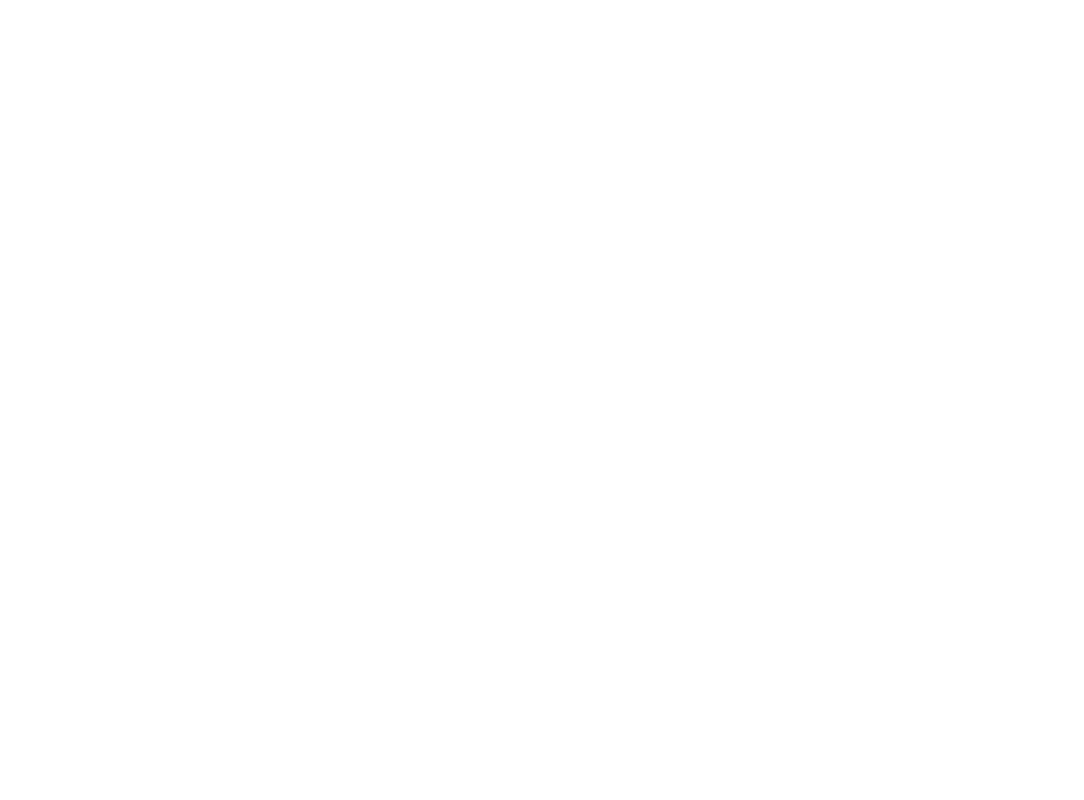
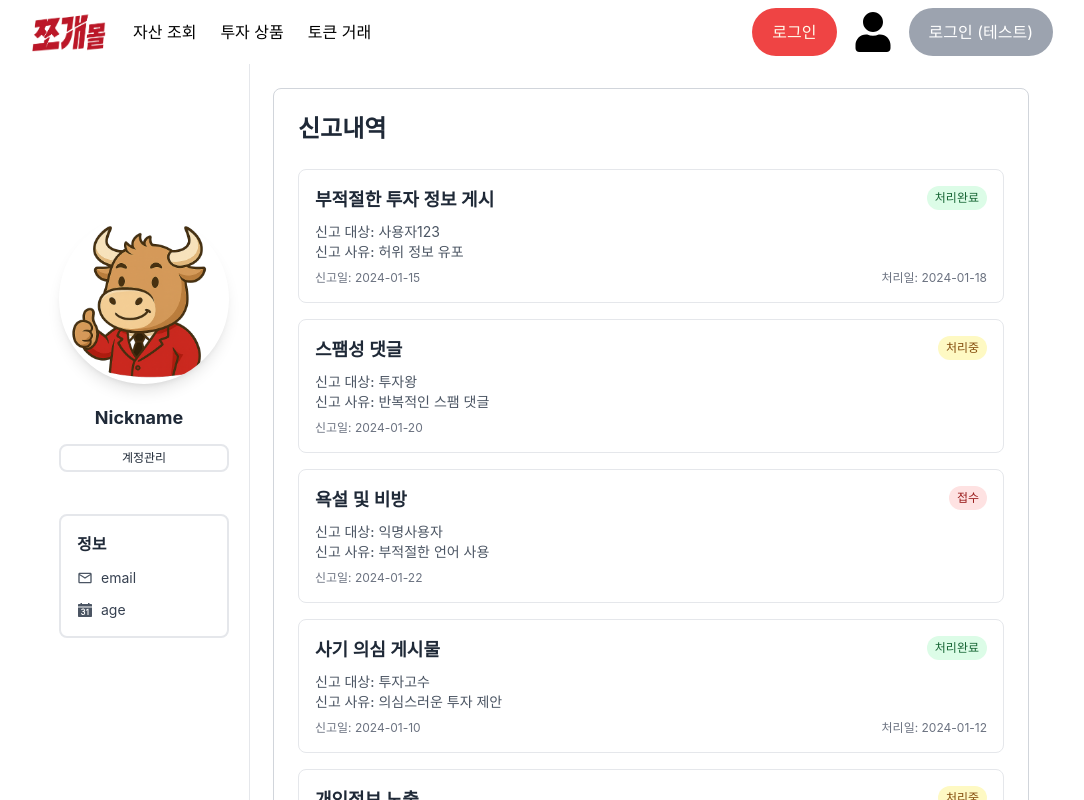
Before and after one commit to LG-CNS-2-FINAL-PROJECT-FINANCE/FrontEnd, a React (Create React App) app: page /my-reports in a window 1280 px wide. Before the commit this address had no page. Shown: the top 800 px of the page, without its empty margins (99-1183 px from the left). Built offline with nearby package versions, Linux system fonts and the light colour scheme.

Commit message:
Add: #46 신고내역 페이지 추가

```diff
--- a/src/App.jsx
+++ b/src/App.jsx
@@ -15,6 +15,7 @@ import MyInvestments from "./pages/MyPage/MyInvestments.jsx";
 import MyFavorites from "./pages/MyPage/MyFavorites.jsx";
 import AccountManagement from "./pages/MyPage/AccountManagement.jsx";
 import EditInfo from "./pages/MyPage/EditInfo.jsx";
+import MyReports from "./pages/MyPage/MyReports.jsx";
 
 function App() {
   return (
@@ -44,6 +45,7 @@ function App() {
             <Route path="/my-favorites" element={<MyFavorites />} />
             <Route path="/account-management" element={<AccountManagement />} />
             <Route path="/edit-info" element={<EditInfo />} />
+            <Route path="/my-reports" element={<MyReports />} />
           </Route>
 
           {/*관리자 페이지 헤더*/}
--- a/src/pages/MyPage/AccountManagement.jsx
+++ b/src/pages/MyPage/AccountManagement.jsx
@@ -8,8 +8,8 @@ import { LuUserPen } from "react-icons/lu";
 const EditInfo = () => {
     const navigate = useNavigate();
 
-    const handleEditInfo = () => {
-        navigate('/edit-info');
+    const handleNavigation = (path) => {
+        navigate(path);
     };
 
     return (
@@ -17,7 +17,7 @@ const EditInfo = () => {
             {/* Gray vertical line at 220px */}
             <div className="absolute left-[220px] top-0 bottom-0 w-px bg-gray-200 z-10"></div>
 
-            {/* Left side - Sticky Bull image area (same as MyPage) */}
+            {/* Left side - Sticky Bull image area*/}
             <div className="w-[220px] sticky top-0 h-screen">
                 <UserProfile />
             </div>
@@ -42,11 +42,11 @@ const EditInfo = () => {
 
                         {/* Form Fields */}
                         <div className="w-full space-y-4 mt-8">
-                            <div className="w-full py-2 pl-4 pr-4 text-gray-900 font-bold border-b border-gray-800 flex justify-between items-center cursor-pointer hover:bg-gray-50" onClick={handleEditInfo}>
+                            <div className="w-full py-2 pl-4 pr-4 text-gray-900 font-bold border-b border-gray-800 flex justify-between items-center cursor-pointer hover:bg-gray-50" onClick={() => handleNavigation('/edit-info')}>
                                 회원 정보 수정
                                 <LuUserPen className="text-gray-600" size={20} />
                             </div>
-                            <div className="w-full py-2 pl-4 pr-4 text-gray-900 font-bold border-b border-gray-800 flex justify-between items-center">
+                            <div className="w-full py-2 pl-4 pr-4 text-gray-900 font-bold border-b border-gray-800 flex justify-between items-center cursor-pointer hover:bg-gray-50" onClick={() => handleNavigation('/my-reports')}>
                                 신고내역
                                 <MdReportGmailerrorred className="text-gray-600" size={20} />
                             </div>
--- a/src/pages/MyPage/MyPageComponent/FavoriteList.jsx
+++ b/src/pages/MyPage/MyPageComponent/FavoriteList.jsx
@@ -11,7 +11,7 @@ const FavoriteList = ({ favorites }) => {
             <div
                 className="border border-gray-200 rounded-lg p-6 w-full"
             >
-                {/* Favorites Grid - shows all items */}
+                {/* Favorites Grid */}
                 <div className="grid grid-cols-4 gap-2">
                     {favorites.map((favorite) => (
                         <div key={favorite.id} className="transform scale-90">
--- a/src/pages/MyPage/MyPageComponent/FavoritePreview.jsx
+++ b/src/pages/MyPage/MyPageComponent/FavoritePreview.jsx
@@ -6,8 +6,8 @@ import InvestmentCard from '../../../component/InvestmentCard';
 const FavoritePreview = ({ favorites }) => {
     const navigate = useNavigate();
 
-    // Always show only first 5 items for preview
-    const displayedFavorites = favorites.slice(0, 5);
+    // Always show only first 8 items for preview
+    const displayedFavorites = favorites.slice(0, 8);
 
     const handleMoreClick = () => {
         navigate('/my-favorites');
@@ -32,7 +32,7 @@ const FavoritePreview = ({ favorites }) => {
                     </button>
                 )}
 
-                {/* Favorites Grid - shows only preview (5 items) */}
+                {/* Favorites Grid - shows only preview (8 items) */}
                 <div className="grid grid-cols-4 gap-2">
                     {displayedFavorites.map((favorite) => (
                         <div key={favorite.id} className="transform scale-90">
--- a/src/pages/MyPage/MyPageComponent/InvestmentPreview.jsx
+++ b/src/pages/MyPage/MyPageComponent/InvestmentPreview.jsx
@@ -6,8 +6,8 @@ import InvestmentCard from '../../../component/InvestmentCard';
 const InvestmentPreview = ({ investments }) => {
     const navigate = useNavigate();
 
-    // Always show only first 5 items for preview
-    const displayedInvestments = investments.slice(0, 5);
+    // Always show only first 8 items for preview
+    const displayedInvestments = investments.slice(0, 8);
 
     const handleMoreClick = () => {
         navigate('/my-investments');
@@ -32,7 +32,7 @@ const InvestmentPreview = ({ investments }) => {
                     </button>
                 )}
 
-                {/* Investment Grid - shows only preview (5 items) */}
+                {/* Investment Grid - shows only preview (8 items) */}
                 <div className="grid grid-cols-4">
                     {displayedInvestments.map((investment) => (
                         <div key={investment.id} className="transform scale-90">
--- /dev/null
+++ b/src/pages/MyPage/MyPageComponent/ReportList.jsx
@@ -0,0 +1,48 @@
+import React from 'react';
+
+const ReportList = ({ reports }) => {
+    return (
+        <div className="w-full">
+            <div className="border border-gray-300 rounded-lg p-6 bg-white">
+                <h2 className="text-2xl font-bold text-gray-800 mb-6">신고내역</h2>
+
+                <div className="space-y-4">
+                    {reports && reports.length > 0 ? (
+                        reports.map((report) => (
+                            <div key={report.id} className="border border-gray-200 rounded-lg p-4 hover:bg-gray-50">
+                                <div className="flex justify-between items-start mb-2">
+                                    <h3 className="text-lg font-semibold text-gray-800">{report.title}</h3>
+                                    <span className={`px-2 py-1 text-xs rounded-full ${
+                                        report.status === '처리완료' ? 'bg-green-100 text-green-800' :
+                                        report.status === '처리중' ? 'bg-yellow-100 text-yellow-800' :
+                                        'bg-red-100 text-red-800'
+                                    }`}>
+                                        {report.status}
+                                    </span>
+                                </div>
+
+                                <div className="text-sm text-gray-600 mb-2">
+                                    <p><span className="font-medium">신고 대상:</span> {report.target}</p>
+                                    <p><span className="font-medium">신고 사유:</span> {report.reason}</p>
+                                </div>
+
+                                <div className="flex justify-between items-center text-xs text-gray-500">
+                                    <span>신고일: {report.reportDate}</span>
+                                    {report.processDate && (
+                                        <span>처리일: {report.processDate}</span>
+                                    )}
+                                </div>
+                            </div>
+                        ))
+                    ) : (
+                        <div className="text-center py-8 text-gray-500">
+                            신고내역이 없습니다.
+                        </div>
+                    )}
+                </div>
+            </div>
+        </div>
+    );
+};
+
+export default ReportList;
--- /dev/null
+++ b/src/pages/MyPage/MyPageComponent/data/reportData.js
@@ -0,0 +1,47 @@
+export const reportData = [
+    {
+        id: 1,
+        title: "부적절한 투자 정보 게시",
+        target: "사용자123",
+        reason: "허위 정보 유포",
+        status: "처리완료",
+        reportDate: "2024-01-15",
+        processDate: "2024-01-18"
+    },
+    {
+        id: 2,
+        title: "스팸성 댓글",
+        target: "투자왕",
+        reason: "반복적인 스팸 댓글",
+        status: "처리중",
+        reportDate: "2024-01-20",
+        processDate: null
+    },
+    {
+        id: 3,
+        title: "욕설 및 비방",
+        target: "익명사용자",
+        reason: "부적절한 언어 사용",
+        status: "접수",
+        reportDate: "2024-01-22",
+        processDate: null
+    },
+    {
+        id: 4,
+        title: "사기 의심 게시물",
+        target: "투자고수",
+        reason: "의심스러운 투자 제안",
+        status: "처리완료",
+        reportDate: "2024-01-10",
+        processDate: "2024-01-12"
+    },
+    {
+        id: 5,
+        title: "개인정보 노출",
+        target: "정보공유자",
+        reason: "타인의 개인정보 무단 공개",
+        status: "처리중",
+        reportDate: "2024-01-25",
+        processDate: null
+    }
+];
--- /dev/null
+++ b/src/pages/MyPage/MyReports.jsx
@@ -0,0 +1,31 @@
+import React, { useState, useEffect } from 'react';
+import UserProfile from './MyPageComponent/UserProfile';
+import ReportList from './MyPageComponent/ReportList';
+import { reportData } from './MyPageComponent/data/reportData';
+
+const MyReports = () => {
+    const [reports, setReports] = useState([]);
+
+    useEffect(() => {
+        setReports(reportData);
+    }, []);
+
+    return (
+        <div className="flex min-h-screen relative">
+            {/* Gray vertical line at 220px */}
+            <div className="absolute left-[220px] top-0 bottom-0 w-px bg-gray-200 z-10"></div>
+
+            {/* Left side - Sticky Bull image area */}
+            <div className="w-[220px] sticky top-0 h-screen">
+                <UserProfile />
+            </div>
+
+            {/* Right side - Reports list area */}
+            <div className="flex-1 bg-white p-6">
+                <ReportList reports={reports} />
+            </div>
+        </div>
+    );
+};
+
+export default MyReports;
```
